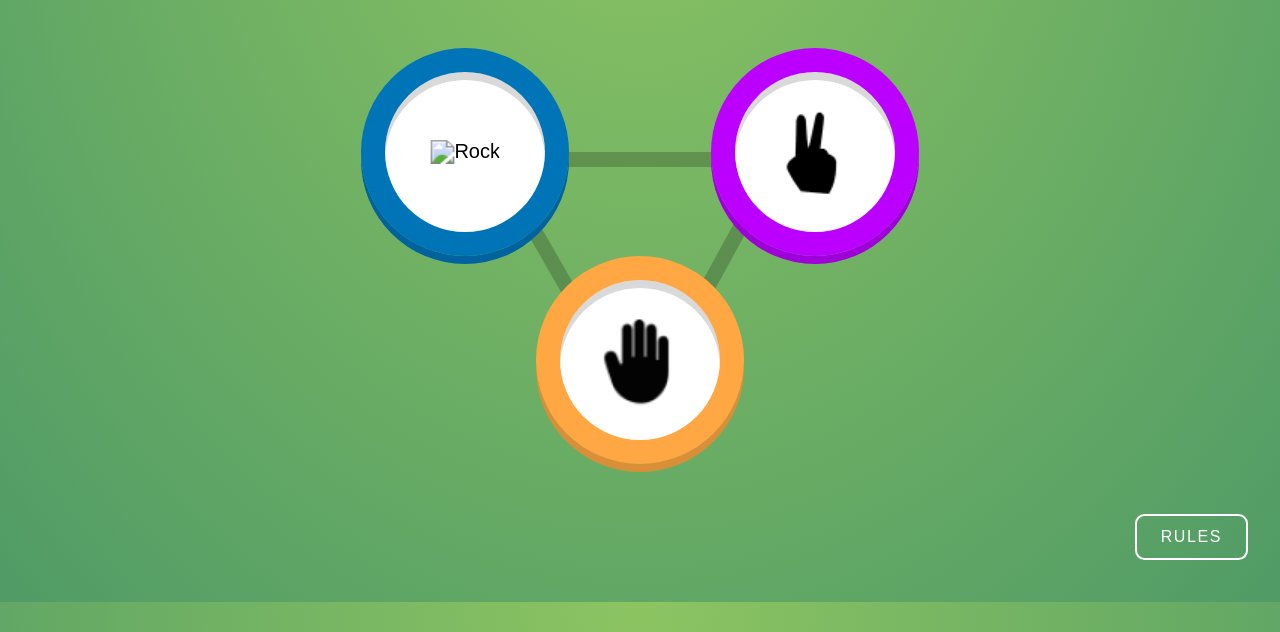
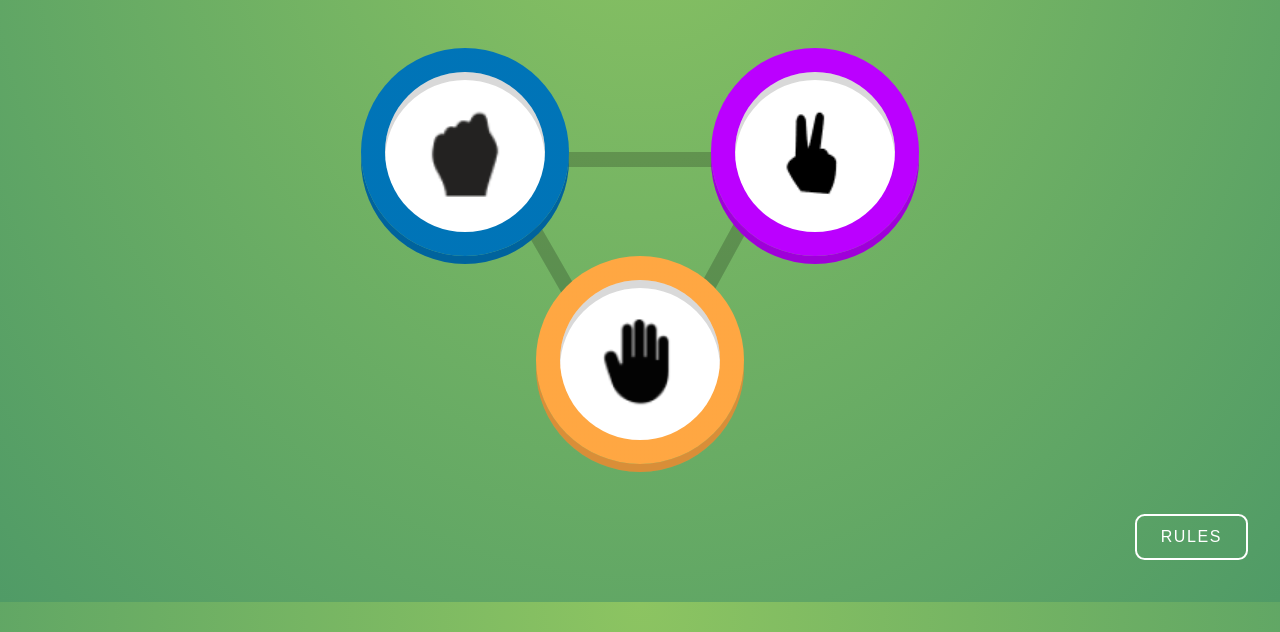
Before and after one commit to Vibhor89299/R-P-S__Game, a plain HTML site: page index.html in a window 1280 px wide. Shown: the part 198-830 px from the top of the page. Drawn offline with Linux system fonts and the light colour scheme; the site is published under a folder, as on GitHub Pages, so addresses that start at the root find nothing.

Commit message:
Update index.html

```diff
--- a/index.html
+++ b/index.html
@@ -34,7 +34,7 @@
       <section class="game">
         <button class="choice-btn" data-choice="rock">
           <div class="choice rock">
-            <img src="/assets/rocks.png" alt="Rock" />
+            <img src="./assets/rocks.png" alt="Rock" />
           </div>
         </button>
         <button class="choice-btn" data-choice="paper">
```
